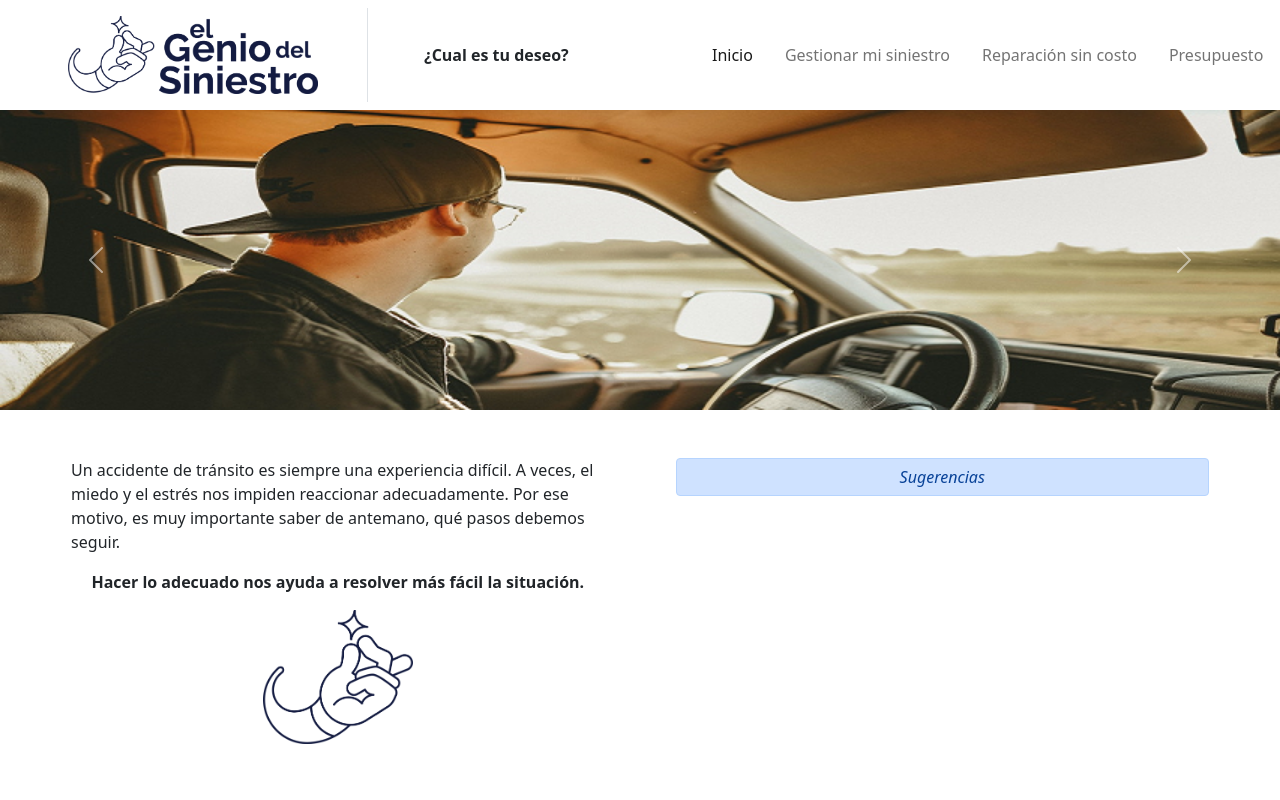
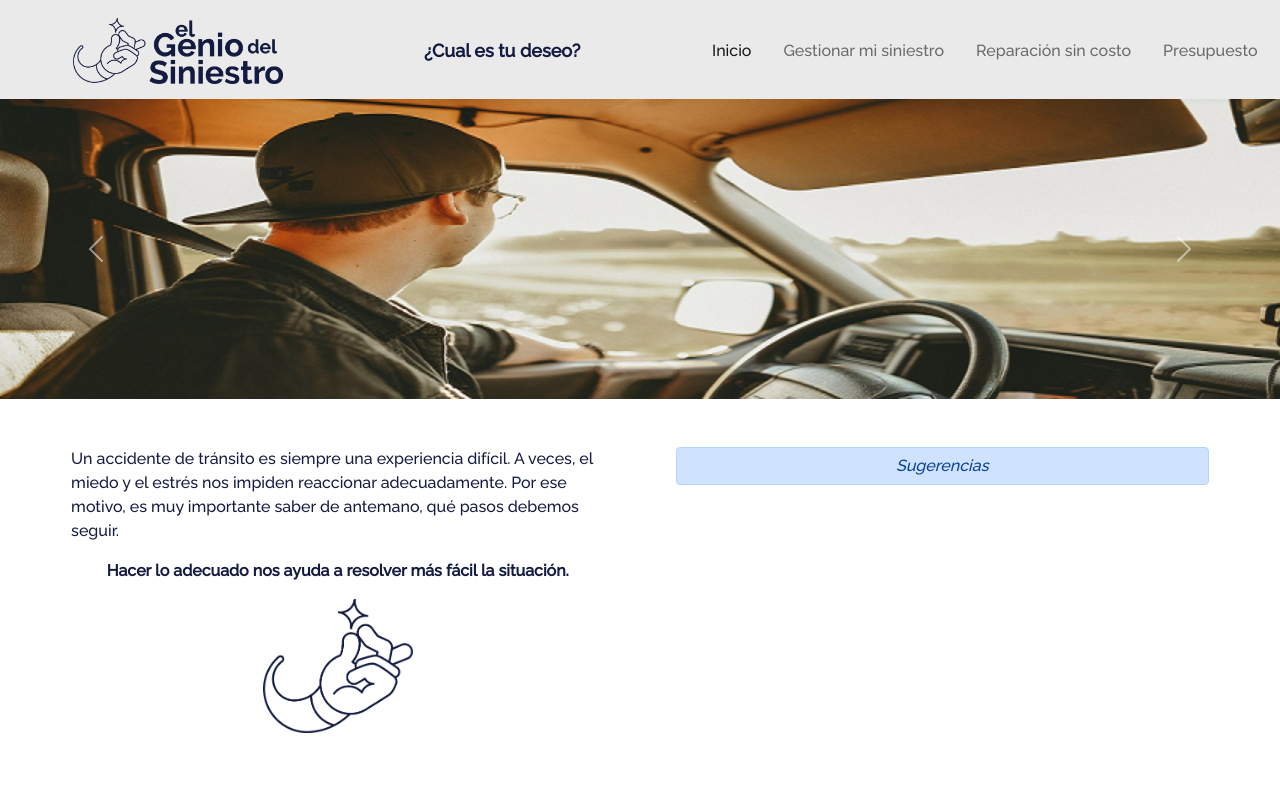
Before and after one commit to Nidev-lab/perito-siniestros, a React (Create React App) app: page / in a window 1280 px wide. Shown: the top 800 px of the page. Built offline with nearby package versions, Linux system fonts and the light colour scheme.

Commit message:
update code styled

```diff
--- a/public/index.html
+++ b/public/index.html
@@ -13,6 +13,9 @@
     <link rel="manifest" href="%PUBLIC_URL%/manifest.json" />
     <link href="https://cdn.jsdelivr.net/npm/bootstrap@5.1.3/dist/css/bootstrap.min.css" rel="stylesheet" integrity="sha384-1BmE4kWBq78iYhFldvKuhfTAU6auU8tT94WrHftjDbrCEXSU1oBoqyl2QvZ6jIW3" crossorigin="anonymous">
     <link rel="stylesheet" href="https://cdn.jsdelivr.net/npm/bootstrap-icons@1.8.1/font/bootstrap-icons.css">
+    <link rel="preconnect" href="https://fonts.googleapis.com">
+    <link rel="preconnect" href="https://fonts.gstatic.com" crossorigin>
+    <link href="https://fonts.googleapis.com/css2?family=Raleway:wght@100;500&display=swap" rel="stylesheet">
     <title>Perito Siniestros</title>
   </head>
   <body>
--- /dev/null
+++ b/src/App.css
@@ -0,0 +1,13 @@
+*{
+    font-family: 'Raleway', sans-serif;
+    margin: 0;
+    padding: 0;
+    box-sizing: border-box;
+    --font-color: #131B41;
+    --border-color: #EAEAEA;
+    --bg-color: #ffff;
+}
+body{
+    color: var(--font-color);
+    font-size: 16px;
+}
--- a/src/App.js
+++ b/src/App.js
@@ -5,6 +5,7 @@ import { Home } from './pages/Home';
 import ManageSinisterPage from './pages/ManageSinister/ManageSinisterPage';
 import FreeRepair from './pages/FreeRepair/FreeRepairPage';
 import BudgetPage from './pages/Budget/BudgetPage';
+import './App.css';
 
 const App = () => {
   return (
--- a/src/components/Navbar/Navbar.js
+++ b/src/components/Navbar/Navbar.js
@@ -1,19 +1,20 @@
 import React from 'react';
 import { Link } from 'react-router-dom';
+import './navbar.css';
 import Logo from '../../assets/img/logo.png';
 
 const Navbar = () => {
   return (
-    <nav className="navbar navbar-expand-lg navbar-light">
-      <div className="container-fluid navbar-logo mx-lg-5 col-lg-3 border-end">
-        <Link className="navbar-brand p-2" to="/">
-          <img src={Logo} alt="El genio del siniestro" width="250" />
+    <nav className="navbar navbar-expand-lg navbar-light sticky-top navbar-styles">
+      <div className="container-fluid navbar-logo mx-lg-5 col-lg-3 logo-box">
+        <Link className="navbar-brand p-2 link-img" to="/">
+          <img src={Logo} alt="El genio del siniestro" />
         </Link>
         <button className="navbar-toggler" type="button" data-bs-toggle="collapse" data-bs-target="#navbarContent" aria-controls="navbarContent" aria-expanded="false" aria-label="Toggle navigation">
           <span className="navbar-toggler-icon"></span>
         </button>
       </div>
-      <div className="collapse navbar-collapse text-center" id="navbarContent">
+      <div className="collapse navbar-collapse navbar-text" id="navbarContent">
         <span className="fw-bold text-start mx-lg-2 col-lg-3">¿Cual es tu deseo?</span>
         <div className="ms-lg-5 me-auto mb-2 mb-lg-0">
           <ul className="navbar-nav">
--- /dev/null
+++ b/src/components/Navbar/navbar.css
@@ -0,0 +1,18 @@
+.navbar-styles{
+    padding-bottom: 0;
+    padding-top: 5px;
+    border-bottom: 2px solid var(--border-color);
+    background: rgb(234,234,234);
+}
+.navbar-styles .logo-box{
+    border-right: 2px solid var(--border-color);
+}
+.navbar-styles .logo-box .link-img img{
+    width: 220px;
+    padding: 5px;
+    transition: all 0.3ms ease;
+}
+.navbar-styles .navbar-text span{
+    color: var(--font-color);
+    font-size: 18px;
+}
```
